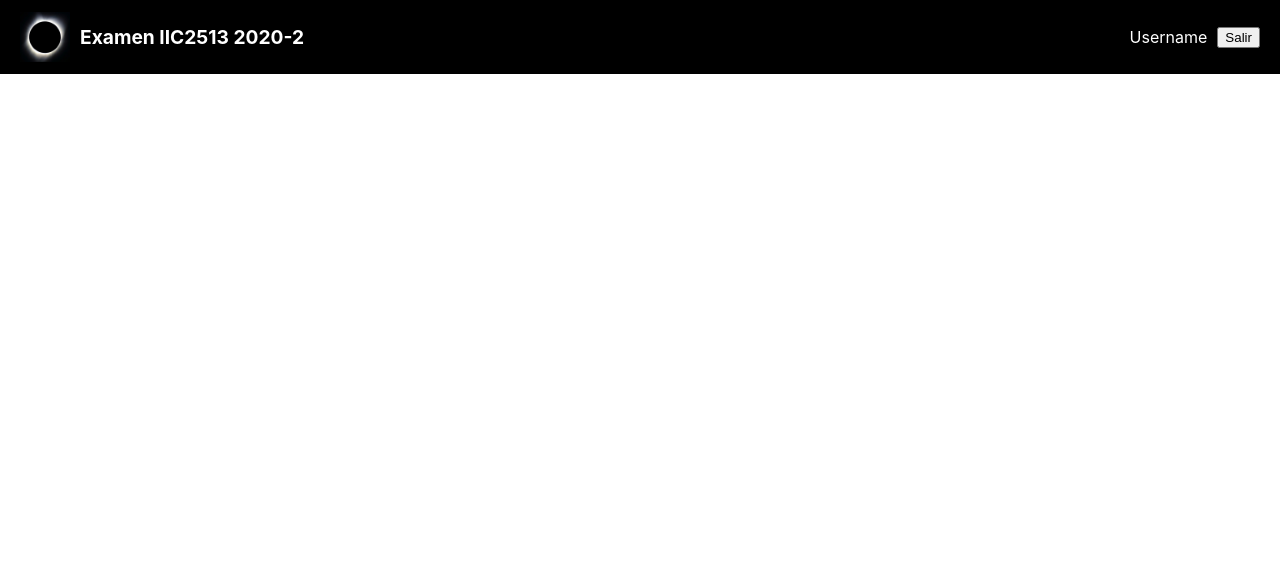
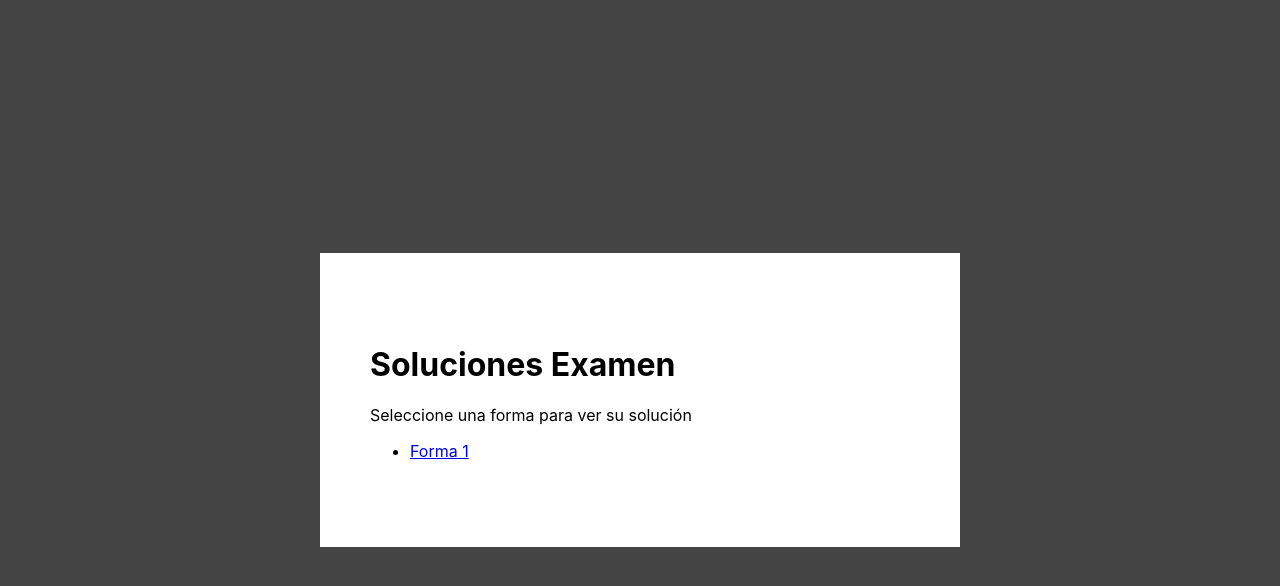
Before and after one commit to IIC2513-2020-2/examen-frontend, a React (Create React App) app: page / in a window 1280 px wide. Shown: the top 586 px of the page. Built offline with nearby package versions, Linux system fonts and the light colour scheme.

Commit message:
feat(app): add base for solutions (using routes)

```diff
--- a/package.json
+++ b/package.json
@@ -8,6 +8,7 @@
     "@testing-library/user-event": "^12.1.10",
     "react": "^17.0.1",
     "react-dom": "^17.0.1",
+    "react-router-dom": "^5.2.0",
     "react-scripts": "4.0.1",
     "web-vitals": "^0.2.4"
   },
--- a/src/App.js
+++ b/src/App.js
@@ -1,20 +1,19 @@
-import './App.css';
-import logo from './assets/solar-eclipse.jpg'
+import {
+  BrowserRouter as Router,
+  Switch,
+  Route,
+} from "react-router-dom";
+import FormasBase from './components/FormasBase';
+import Home from './components/Home';
 
 function App() {
   return (
-    <div className="app">
-      <header className="app-header">
-        <div className="brand">
-          <img src={logo} />
-          <h1>Examen IIC2513 2020-2</h1>
-        </div>
-        <ul>
-          <li>Username</li>
-          <li><button>Salir</button></li>
-        </ul>
-      </header>
-    </div>
+    <Router>
+      <Switch>
+        <Route path="/formas/:number" component={FormasBase} />
+        <Route path="/" component={Home} />
+      </Switch>
+    </Router>
   );
 }
 
--- /dev/null
+++ b/src/components/Forma1.jsx
@@ -0,0 +1,21 @@
+import '../App.css';
+import logo from '../assets/solar-eclipse.jpg'
+
+function Forma1() {
+  return (
+    <div className="app">
+      <header className="app-header">
+        <div className="brand">
+          <img src={logo} />
+          <h1>Examen IIC2513 2020-2</h1>
+        </div>
+        <ul>
+          <li>Username</li>
+          <li><button>Salir</button></li>
+        </ul>
+      </header>
+    </div>
+  );
+}
+
+export default Forma1;
--- /dev/null
+++ b/src/components/FormasBase.jsx
@@ -0,0 +1,34 @@
+import { useParams } from 'react-router-dom';
+import Forma1 from './Forma1';
+
+function InvalidForma() {
+  return (
+    <div className="login-wrapper">
+      <div className="login-container">
+        <h1>Forma no válida</h1>
+        <p>Las formas válidas son 1, 2 y 3.</p>
+      </div>
+    </div>
+  );
+}
+
+function getForma(number) {
+  let component;
+  switch (number) {
+    case "1":
+      component = Forma1;
+      break;
+    default:
+      component = InvalidForma;
+  }
+  return component;
+}
+
+function FormasBase() {
+  const { number } = useParams();
+  const Component = getForma(number);
+
+  return <Component />;
+}
+
+export default FormasBase;
--- /dev/null
+++ b/src/components/Home.jsx
@@ -0,0 +1,22 @@
+import { Link } from 'react-router-dom';
+import '../App.css';
+
+function Home() {
+  return (
+    <div className="login-wrapper">
+      <div className="login-container">
+        <h1>Soluciones Examen</h1>
+        <p>Seleccione una forma para ver su solución</p>
+        <nav>
+          <ul>
+            <li>
+              <Link to="/formas/1">Forma 1</Link>
+            </li>
+          </ul>
+        </nav>
+      </div>
+    </div>
+  );
+};
+
+export default Home;
```
Also changed, not shown: 1 other file (tests, documents, lock files or other folders).
